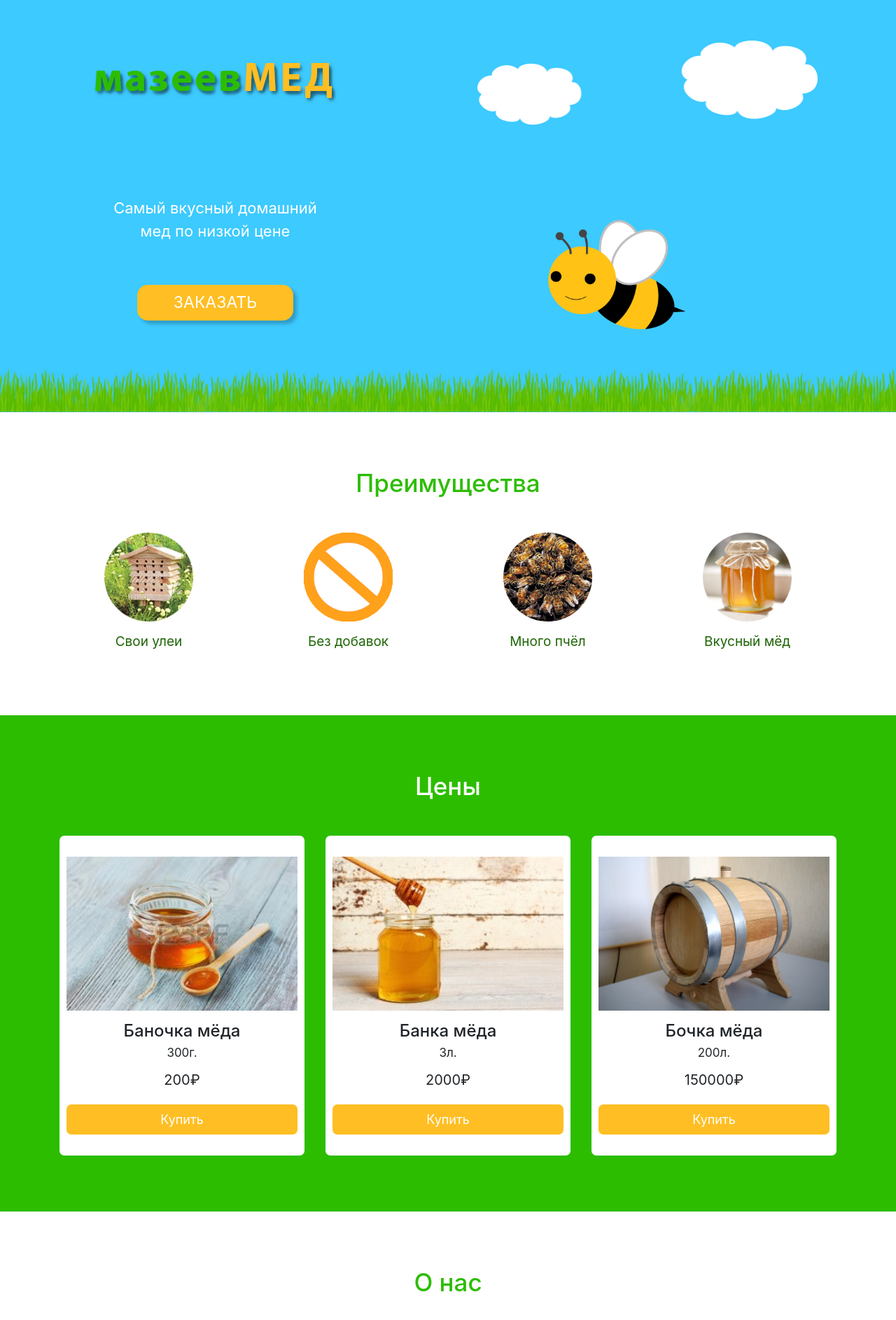
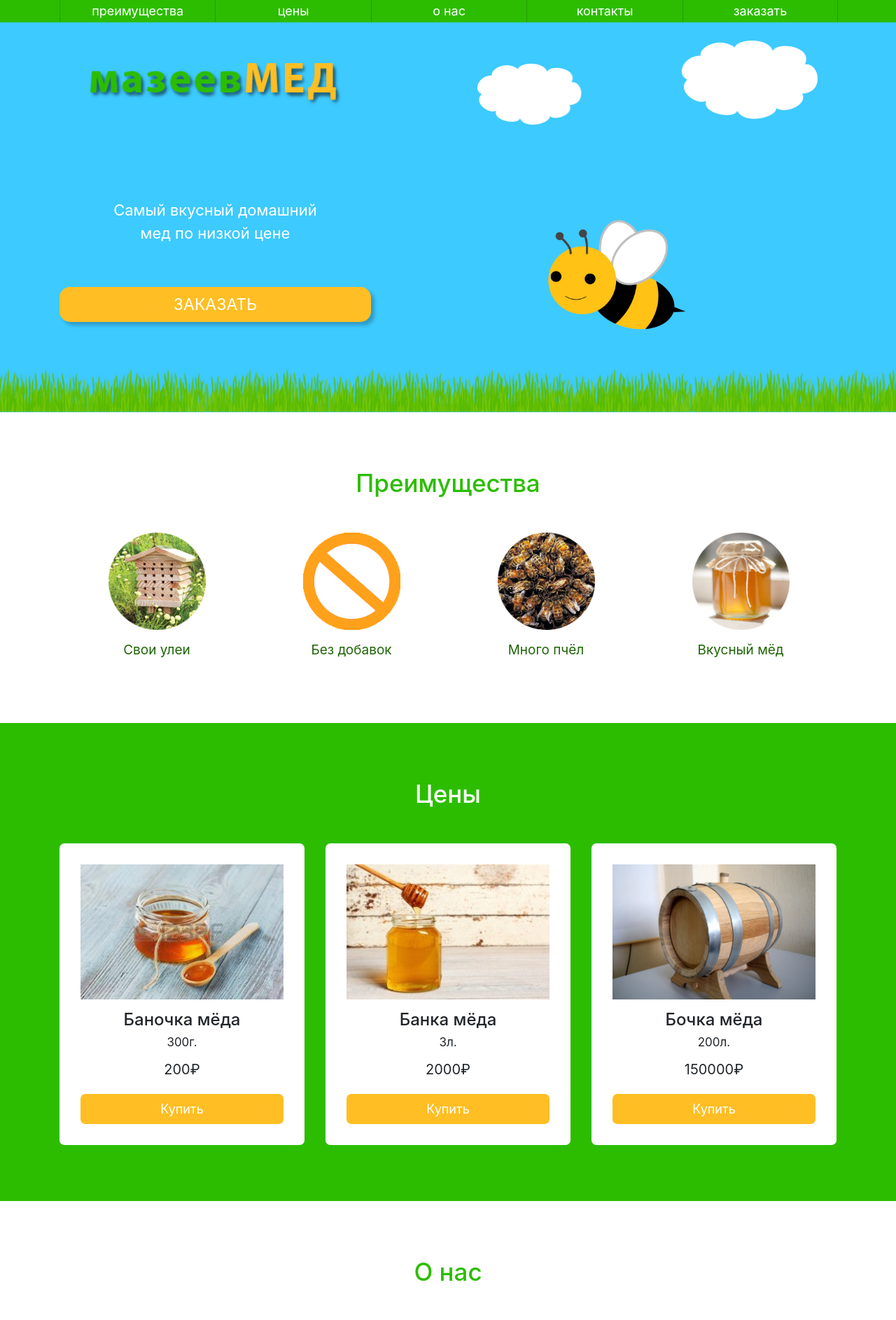
Before and after one commit to AglAnton/aglanton.github.io, a PHP site: page / in a window 1280 px wide. Shown: the top 1886 px of the page at 70% size. Run offline with PHP 8.4, Linux system fonts and the light colour scheme.

Commit message:
mazeevmed

```diff
--- a/mazeevmed/index.html
+++ b/mazeevmed/index.html
@@ -32,15 +32,18 @@
         <div class="col-lg-5 col-md-12">
           <div class="header-contain">
             <div class="row">
-              <div class="col-lg-12 col-6">
+
+              <div class="col-xl-10 offset-xl-1 col-lg-12 col-md-8 col-10">
                 <img src="img/header/logo.png" alt="мазеевМЁД">
               </div>
-              <div class="col-lg-0 col-2 offset-4">
+
+              <div class="col-2 offset-md-2 offset-0" align="right">
                 <div class="menu" onclick="menu()"></div>
               </div>
+
             </div>
             <p>Самый вкусный домашний<br>мед по низкой цене</p>
-            <a href="#order" class="col-lg-6 button">заказать</a>
+            <a href="#order" class="button">заказать</a>
           </div>
         </div>
 
@@ -60,26 +63,33 @@
 
     <div class="container">
       <h2>Преимущества</h2>
+
       <div class="row">
 
-        <div class="col-lg-3">
+        <div class="col-12">
+          <div class="advantages-slider">
+
+            <div class="advantages-slider-block">
               <img src="img/advantages/hive.png" alt="Улий">
               <p>Свои улеи</p>
             </div>
 
-        <div class="col-lg-3">
+            <div class="advantages-slider-block">
               <img src="img/advantages/forbidden.png" alt="Знак">
               <p>Без добавок</p>
             </div>
 
-        <div class="col-lg-3">
+            <div class="advantages-slider-block">
               <img src="img/advantages/swarm_of_bees.png" alt="рой пчёл">
               <p>Много пчёл</p>
             </div>
 
-        <div class="col-lg-3">
+            <div class="advantages-slider-block">
               <img src="img/advantages/bank_honey.png" alt="банка мёда">
               <p>Вкусный мёд</p>
+            </div>
+
+          </div>
         </div>
 
       </div>
@@ -133,7 +143,7 @@
     <div class="container">
       <h2>О нас</h2>
       <div class="row">
-        <div class="col-lg-7 offset-lg-1">
+        <div class="col-lg-7 offset-lg-1 col-12">
           <div class="about-us-slider">
             <img src="img/about_us/img1.jpg" alt="img1">
             <img src="img/about_us/img2.jpg" alt="img2">
@@ -141,7 +151,7 @@
           </div>
         </div>
 
-        <div class="col-lg-3 offset-lg-1">
+        <div class="col-lg-3 offset-lg-1 col-12">
           <div class="about-us-description">
             <p>Наши пасеки находятся в чистейших предгорных уголках Крыма, в районе сёл Перевальное и Денисовка. На них трудятся около 200000 пчёл под присмотром потомственного пчеловода Сергея. Количество производимого мёда увеличивается с каждым сезоном, что позволит обеспечить вкуснейшим продуктоме значительную часть мирового населения к 2021 году!
             </p>
@@ -156,7 +166,7 @@
     <div class="container">
       <div class="row">
 
-        <div class="col-lg-5">
+        <div class="col-lg-5 col-12">
           <div class="contacts-description">
             <h2>Контакты</h2>
             <h3>Адрес офиса</h3>
@@ -168,7 +178,7 @@
           </div>
         </div>
 
-        <div class="col-lg-7">
+        <div class="col-lg-7 col-12">
           <div class="map">
             <script type="text/javascript" charset="utf-8" async src="https://api-maps.yandex.ru/services/constructor/1.0/js/?um=constructor%3A3f792489a1592d2cf819d56e54a2380edab756d1f7dfe6088a1450436c92c533&amp;width=100%&amp;height=450&amp;lang=ru_RU&amp;scroll=true"></script>
           </div>
@@ -184,12 +194,12 @@
     <div class="container">
       <div class="row">
 
-        <div class="col-lg-7">
+        <div class="col-lg-7 col-12">
           <h2>Хотите попробовать наш мёд?</h2>
           <p class="order-description">Тогда закажите звонок и мы вам позвоним!</p>
         </div>
 
-        <div class="col-lg-4 offset-lg-1">
+        <div class="col-lg-4 offset-lg-1 col-md-8 offset-md-2 col-sm-10 offset-sm-1 col-12">
             <form class="order-form" action="php/form.php" method="POST">
               <p>Имя</p>
               <input type="text" name="name" placeholder="Сергей">
@@ -232,10 +242,69 @@
 
    <!-- Настройка слайдера -->
    <script>
+    //advantages
+    $(document).ready(function(){
+      $('.advantages-slider').slick({
+        dots: false,
+        infinite: true,
+        speed: 300,
+        arrows: false,
+        slidesToShow: 4,
+        slidesToScroll: 4,
+        responsive: [
+          {
+            breakpoint: 1024,
+            settings: {
+              slidesToShow: 3,
+              slidesToScroll: 3,
+              dots: true,
+              autoplay: true,
+              autoplaySpeed: 2000
+            }
+          },
+          {
+            breakpoint: 600,
+            settings: {
+              slidesToShow: 2,
+              slidesToScroll: 2,
+              dots: true,
+              autoplay: true,
+              autoplaySpeed: 2000
+            }
+          },
+          {
+            breakpoint: 480,
+            settings: {
+              slidesToShow: 1,
+              slidesToScroll: 1,
+              dots: true,
+              autoplay: true,
+              autoplaySpeed: 2000
+            }
+          }
+        ]
+      });
+    });
+
+    //about-us
     $(document).ready(function(){
       $('.about-us-slider').slick({
         prevArrow: '<button type="button" class="prev prev-prev"></button>',
-        nextArrow: '<button type="button" class="prev prev-next"></button>'
+        nextArrow: '<button type="button" class="prev prev-next"></button>',
+        infinite: true,
+        autoplay: true,
+        autoplaySpeed: 1500,
+        responsive: [
+          {
+            breakpoint: 992,
+            settings: {
+              slidesToShow: 1,
+              slidesToScroll: 1,
+              arrows: false,
+              dots: true
+            }
+          }
+        ]
       });
     });
   </script>
@@ -243,13 +312,16 @@
   <script>
     let open = false;
     let elem = document.getElementsByClassName('nav')[0];
-    let h = elem.offsetHeight;
+    let h = elem.scrollHeight;
+    if (document.body.clientWidth < 992) {
       elem.style.marginTop = -h + "px";
+    }
     function menu() {
       if (!open) {
         elem.style.marginTop = 0;
         open = true;
       } else {
+        h = elem.scrollHeight;
         elem.style.marginTop = -h + 'px';
         open = false;
       }
--- a/mazeevmed/less/style.less
+++ b/mazeevmed/less/style.less
@@ -15,9 +15,9 @@ html {
 @bgc-form: #fafffa;
 @bgc-footer: #a1a1a1;
 
-.section-style(@bgc: @assisting, @pd: 8rem) {
+.section-style(@bgc: @assisting, @pd1: 8rem, @pd2: 1rem) {
   background-color: @bgc;
-  padding: @pd 1rem;
+  padding: @pd1 @pd2;
   text-align: center;
 }
 .header-style(@c: @main) {
@@ -93,6 +93,9 @@ html {
   &-contain {
     text-align: center;
     margin-top: 5.5rem;
+    img {
+      width: 100%;
+    }
     p {
       color: @assisting;
       font-size: 2.2rem;
@@ -120,13 +123,19 @@ html {
 .advantages {
   .section-style();
   .header-style();
+  &-slider {
     img {
+      margin: 0 auto;
       width: 50%;
     }
     p {
       font-size: 1.9rem;
       margin-top: 1.5rem;
       color: @color-text-advantages;
+    }
+    &-block {
+      width: 100%;
+    }
   }
 }
 
@@ -137,7 +146,7 @@ html {
     width: 100%;
   }
   &-block {
-    .section-style(@assisting, 3rem);
+    .section-style(@assisting, 3rem, 3rem);
     box-sizing: border-box;
     border-radius: 0.7rem;
     h3 {
```
Also changed, not shown: other parts of mazeevmed/less/style.less (+69 -6 lines), mazeevmed/css/style.css, 1 other file. Lines whose indentation alone changed are shown as unchanged.
